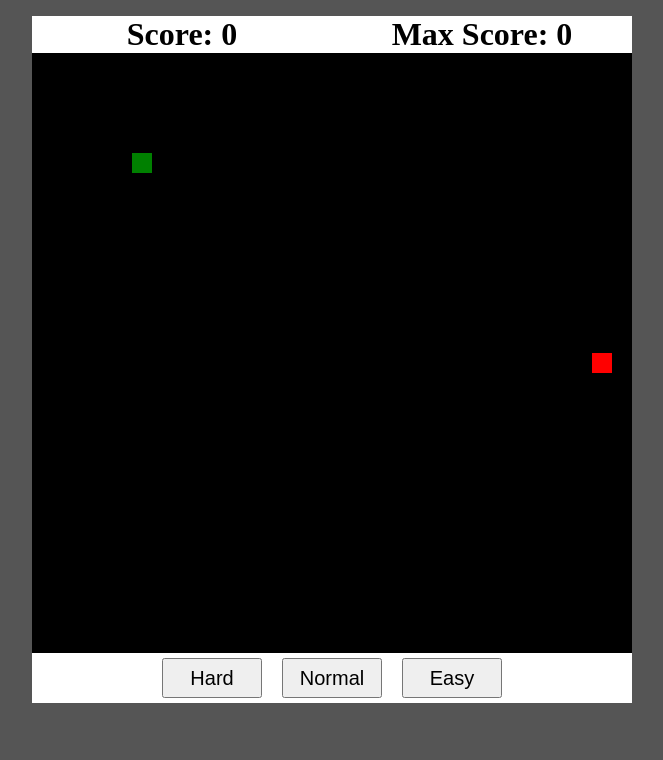
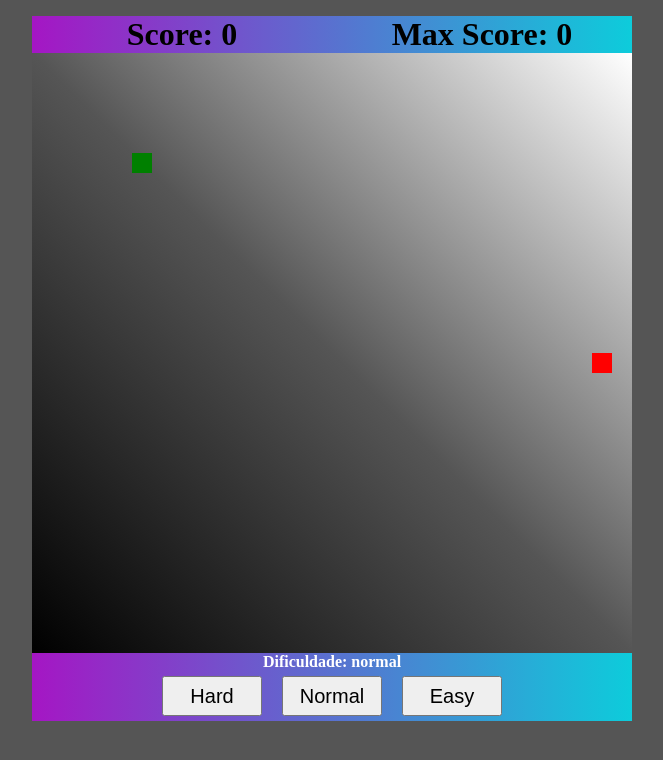
Before and after one commit to MOR4Xx/Jogo-Cobrinha-Web, a website built with webpack: page index.html in a window 1280 px wide. Shown: the whole page, without its empty margins (308-971 px from the left). Built offline with nearby package versions, Linux system fonts and the light colour scheme.

Commit message:
Add files via upload

```diff
--- a/css/style.css
+++ b/css/style.css
@@ -12,27 +12,39 @@ body {
 }
 
 .info {
+  background: linear-gradient(to right, #a516c4, #0dccdb);
   display: flex;
   width: 600px;
-  padding: 2vh 0 0;
+  margin: 2vh 0 0;
 }
 
 #score {
   flex: 1;
   text-align: center;
-  background-color: #ffffff;
 }
 
 #max-score {
   flex: 1;
   text-align: center;
-  background-color: #ffffff;
+}
+
+.informacao{
+  width: 600px;
+  background: linear-gradient(to right, #a516c4, #0dccdb);
+
+}
+
+.mostra-dificuldade{
+  width: 600px;
+  display: flex;
+  justify-content: center;
+  color: white;
+  font-weight: bold;
 }
 
 .dificuldade {
   width: 600px;
   height: 50px;
-  background-color: #ffffff;
   display: flex;
   justify-content: center;
   align-items: center;
@@ -46,7 +58,6 @@ body {
 
 }
 
-
 canvas {
-  background-color: black;
+  background: linear-gradient(45deg ,#000000, #555555,#ffffff);
 }
--- a/index.html
+++ b/index.html
@@ -28,12 +28,16 @@
   </div>
 
   <canvas width="600" height="600"></canvas>
-
-  <nav class="dificuldade">
-    <button id="hard" class="button-dificuldade">Hard</button>
-    <button id="normal" class="button-dificuldade">Normal</button>
-    <button id="easy" class="button-dificuldade">Easy</button>
-  </nav>
+  <div class="informacao">
+    <div class="mostra-dificuldade">
+      <h3>Dificuldade: </h3>
+    </div>
+    <nav class="dificuldade">
+      <button id="hard" class="button-dificuldade">Hard</button>
+      <button id="normal" class="button-dificuldade">Normal</button>
+      <button id="easy" class="button-dificuldade">Easy</button>
+    </nav>
+  </div>
   <script src="js/app.js"></script>
 
 </body>
--- a/js/app.js
+++ b/js/app.js
@@ -1,3 +1,11 @@
+const somFundo = new Audio('/audio/musica pou.mp3');
+somFundo.loop = true;
+const audioComendo = new Audio('/audio/pou-comendo.mp3');
+const audioMaxScore = new Audio('/audio/ele-fezz-de-novo-incansavel.mp3');
+const audioRisada = new Audio('/audio/risada-do-gato.mp3');
+const audioBatida = new Audio('/audio/miau-triste.mp3');
+const audioGyro = new Audio('/audio/foi-quando-gyro-finalmente-entendeu.mp3')
+
 const canvas = document.querySelector('canvas');
 const ctx = canvas.getContext('2d');
 const quadrado = 20;
@@ -8,6 +16,7 @@ let loop;
 let direcao = "";
 let score = 0;
 let max_score = localStorage.getItem('max_score') || 0;
+let boolMaxScore = false;
 
 let comida = {
   x: Math.floor(Math.random() * (canvas.width / quadrado)) * quadrado,
@@ -35,6 +44,7 @@ function verificarComida() {
   const cabeca = cobra.at(-1);
 
   if (cabeca.x === comida.x && cabeca.y === comida.y) {
+    audioComendo.play();
     cobra.unshift({...cobra[0]});
 
     comida = {
@@ -52,6 +62,12 @@ function verificarBorda() {
   const cabeca = cobra.at(-1);
 
   if (cabeca.x < 0 || cabeca.y < 0 || cabeca.x >= canvas.width || cabeca.y >= canvas.height) {
+
+    if (score >= max_score - 2 && score < max_score) {
+      audioGyro.play();
+    } else {
+      audioBatida.play();
+    }
     alert("GAME OVER!! BATEu O COCO NA PAREDE KKKKKK!!");
     reset();
   }
@@ -72,7 +88,13 @@ function verificarColisao() {
   } while (i < cobra.length - 1 && !colisao);
 
   if (colisao) {
+    if (score >= max_score - 2 && score < max_score) {
+      audioGyro.play();
+    } else {
+      audioRisada.play();
+    }
     alert("GAME OVER!! SEU CORPO NÃO É COMIDA MULA");
+
     reset();
   }
 }
@@ -109,10 +131,11 @@ function atualizarScore() {
 }
 
 function atualizaMaxScore() {
+
   if (max_score <= score) {
     max_score = score;
+    boolMaxScore = true;
     localStorage.setItem('max_score', max_score);
-
     const maxScoreFront = document.getElementById("max-score");
     maxScoreFront.textContent = `Max Score: ${localStorage.getItem('max_score')}`;
   }
@@ -147,16 +170,26 @@ function atualizarVelocidade() {
 }
 
 function reset() {
+  audioRisada.pause();
+  audioBatida.pause();
+
+  if (boolMaxScore) {
+    audioMaxScore.play();
+  }
+
+  boolMaxScore = false;
   cobra.length = 1;
   cobra[0] = {x: 100, y: 100};
   direcao = "";
   score = 0;
+  document.querySelector(".mostra-dificuldade").textContent = `Dificuldade: ${dificuldade}`
   atualizarScore();
   atualizarVelocidade();
 }
 
 function iniciarJogo() {
   reset();
+  // somFundo.play();
 
   clearInterval(loop);
   loop = setInterval(() => {
```
Also changed, not shown: 6 other files.
